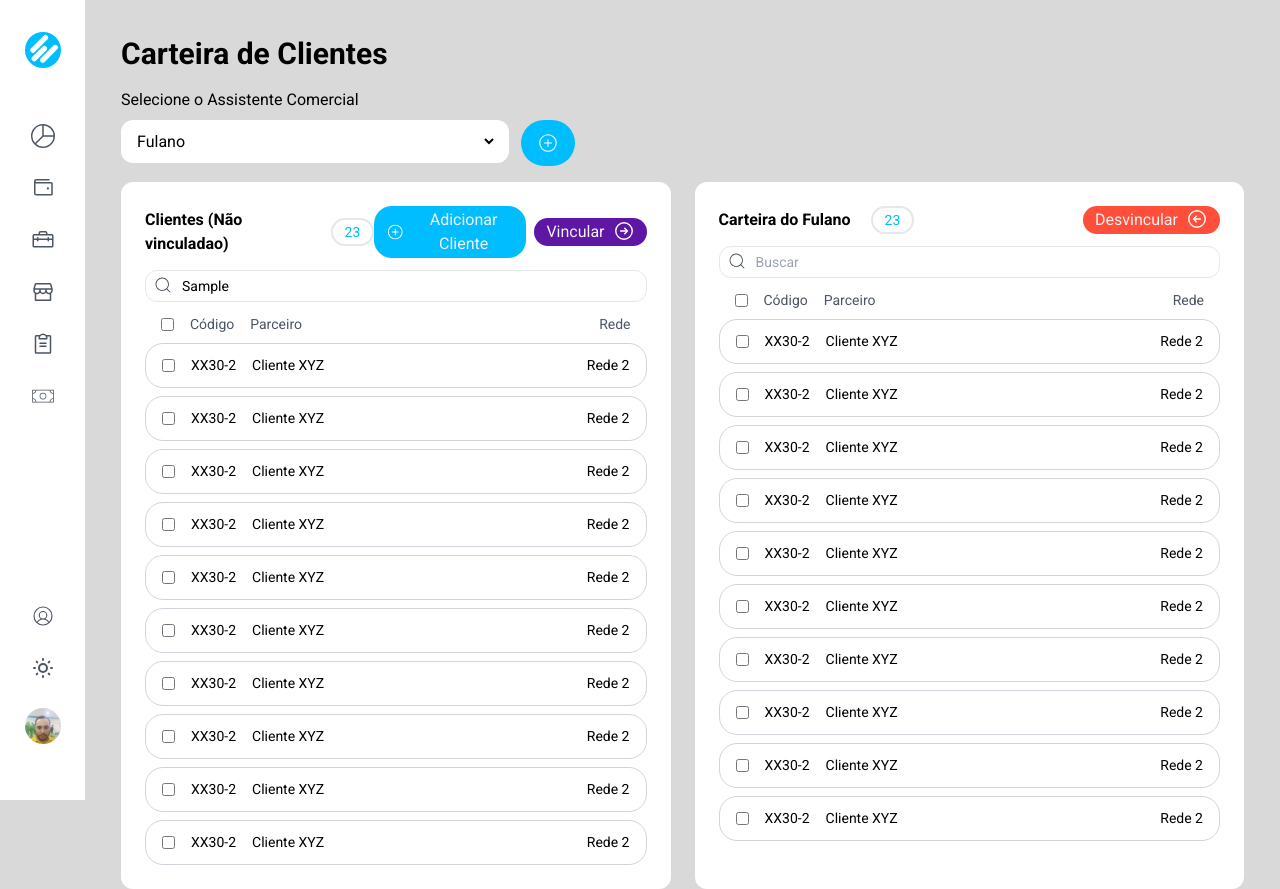
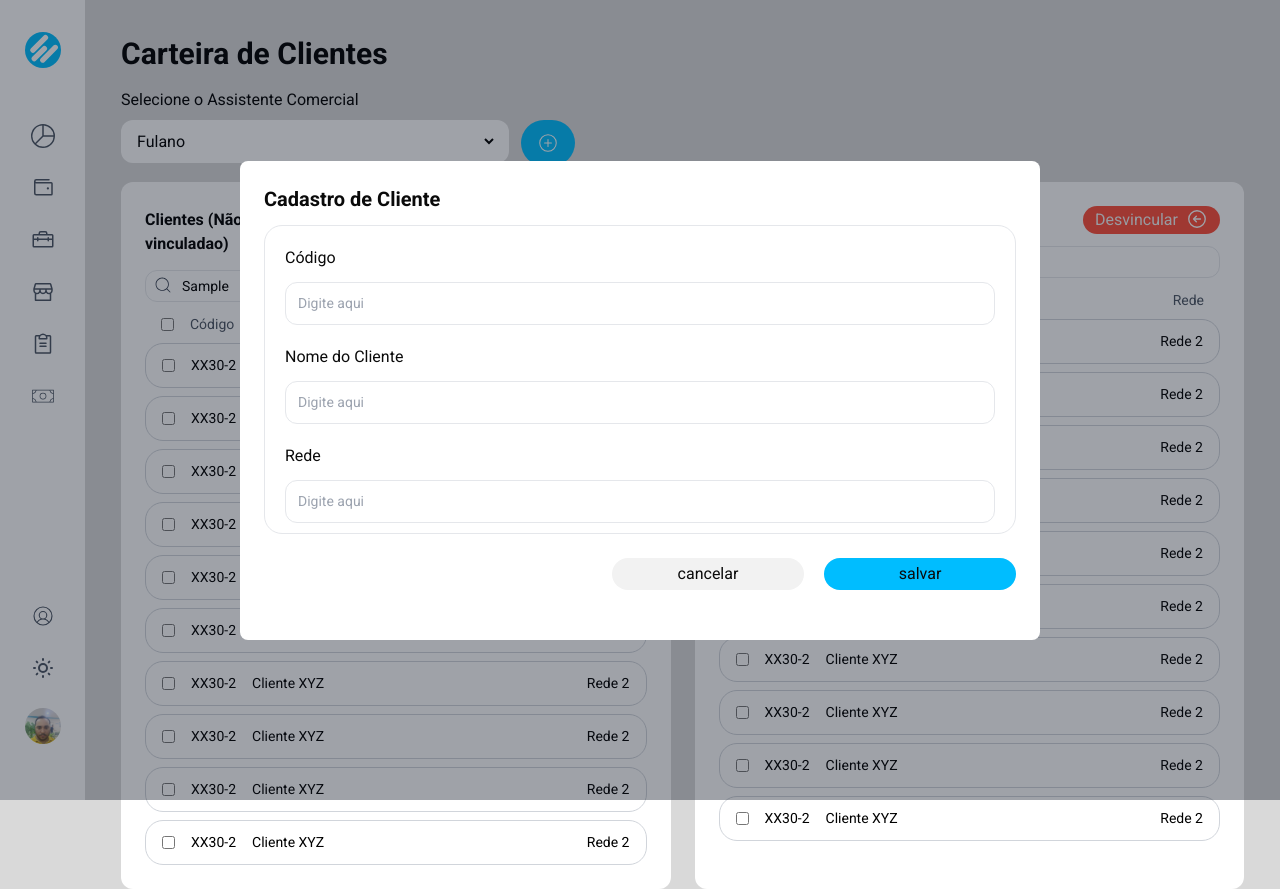
Before and after one commit to allancssio1/empy-web, a React (Vite) app: page / in a window 1280 px wide. Both pictures are taken after typing "Sample" into the empty fields and a click on the button "Adicionar Cliente". Built offline with nearby package versions, Linux system fonts and the light colour scheme.

Commit message:
create modal to client register

```diff
--- a/src/App.tsx
+++ b/src/App.tsx
@@ -9,9 +9,17 @@ import {
   PiPlusCircleLight,
 } from 'react-icons/pi'
 import { HiOutlineSun } from 'react-icons/hi'
-import { Options } from './components/show-options'
+import { Options } from './components/Show-Options'
+import { useState } from 'react'
+import { ModalRegister } from './components/Modal'
 
 function App() {
+  const [modalIsOpen, setModalIsOpen] = useState<boolean>(false)
+
+  const toggleModal = () => {
+    setModalIsOpen(!modalIsOpen)
+  }
+
   return (
     <main className="w-full h-[100vh] flex flex-row">
       <section className="flex flex-col items-center  justify-between w-[85px] p-8 bg-primary ">
@@ -83,15 +91,18 @@ function App() {
             amount={23}
             buttonAddCustomer={true}
             buttonLinker="link"
+            toggleModal={toggleModal}
           />
           <Options
             title="Carteira do Fulano"
             amount={23}
             buttonAddCustomer={false}
             buttonLinker="unlink"
+            toggleModal={toggleModal}
           />
         </div>
       </section>
+      {modalIsOpen && <ModalRegister toggleModal={toggleModal} />}
     </main>
   )
 }
--- /dev/null
+++ b/src/components/Modal/index.tsx
@@ -0,0 +1,53 @@
+type ModalProps = {
+  toggleModal: () => void
+}
+
+export const ModalRegister = ({ toggleModal }: ModalProps) => {
+  return (
+    <div className="absolute w-full h-full bg-gray-900 bg-opacity-40 flex justify-center items-center text-neutral-950">
+      <div className="flex flex-col  gap-3 bg-primary w-[800px] h-[479px] p-6 opacity-100 rounded-lg">
+        <h3 className="text-xl font-bold">Cadastro de Cliente</h3>
+        <form className="flex flex-col gap-5 border-[1px] border-gray-200 rounded-[18px] w-full h-full max-h-[309px] p-5">
+          <div className="flex flex-col gap-3">
+            <label htmlFor="">Código</label>
+            <input
+              type="text"
+              placeholder="Digite aqui"
+              className="h-[43px] w-full rounded-xl p-3 outline-none border-[1px] border-gray-200 hover:border-gray-400 text-sm focus:border-gray-500"
+            />
+          </div>
+          <div className="flex flex-col gap-3">
+            <label htmlFor="">Nome do Cliente</label>
+            <input
+              type="text"
+              placeholder="Digite aqui"
+              className="h-[43px] w-full rounded-xl p-3 outline-none border-[1px] border-gray-200 hover:border-gray-400 text-sm focus:border-gray-500"
+            />
+          </div>
+          <div className="flex flex-col gap-3">
+            <label htmlFor="">Rede</label>
+            <input
+              type="text"
+              placeholder="Digite aqui"
+              className="h-[43px] w-full rounded-xl p-3 outline-none border-[1px] border-gray-200 hover:border-gray-400 text-sm focus:border-gray-500"
+            />
+          </div>
+        </form>
+        <div className="flex mt-3 gap-5 w-full justify-end">
+          <button
+            className="bg-button-cancel hover:bg-button-cancel-hover w-48 py-1 rounded-3xl "
+            onClick={() => toggleModal()}
+          >
+            cancelar
+          </button>
+          <button
+            className="bg-button-primary hover:bg-button-primary-hover w-48 py-1 rounded-3xl  "
+            onClick={() => toggleModal()}
+          >
+            salvar
+          </button>
+        </div>
+      </div>
+    </div>
+  )
+}
--- a/src/components/show-options.tsx
+++ b/src/components/Show-Options/index.tsx
@@ -10,6 +10,7 @@ type OptionsProps = {
   amount: number
   buttonAddCustomer: boolean
   buttonLinker: 'link' | 'unlink'
+  toggleModal: () => void
 }
 
 export const Options = ({
@@ -17,6 +18,7 @@ export const Options = ({
   amount,
   buttonAddCustomer,
   buttonLinker,
+  toggleModal,
 }: OptionsProps) => {
   const text = buttonLinker === 'link' ? 'Vincular' : 'Desvincular'
   const buttonColorCustomer =
@@ -46,7 +48,12 @@ export const Options = ({
         </div>
         <div className="flex items-center gap-2 text-button-cancel">
           {buttonAddCustomer && (
-            <button className="flex items-center rounded-[18px] px-3 py-0.5 gap-2 bg-button-primary hover:bg-button-primary-hover">
+            <button
+              onClick={() => {
+                toggleModal()
+              }}
+              className="flex items-center rounded-[18px] px-3 py-0.5 gap-2 bg-button-primary hover:bg-button-primary-hover"
+            >
               <PiPlusCircleLight
                 color="white"
                 size={22}
```
